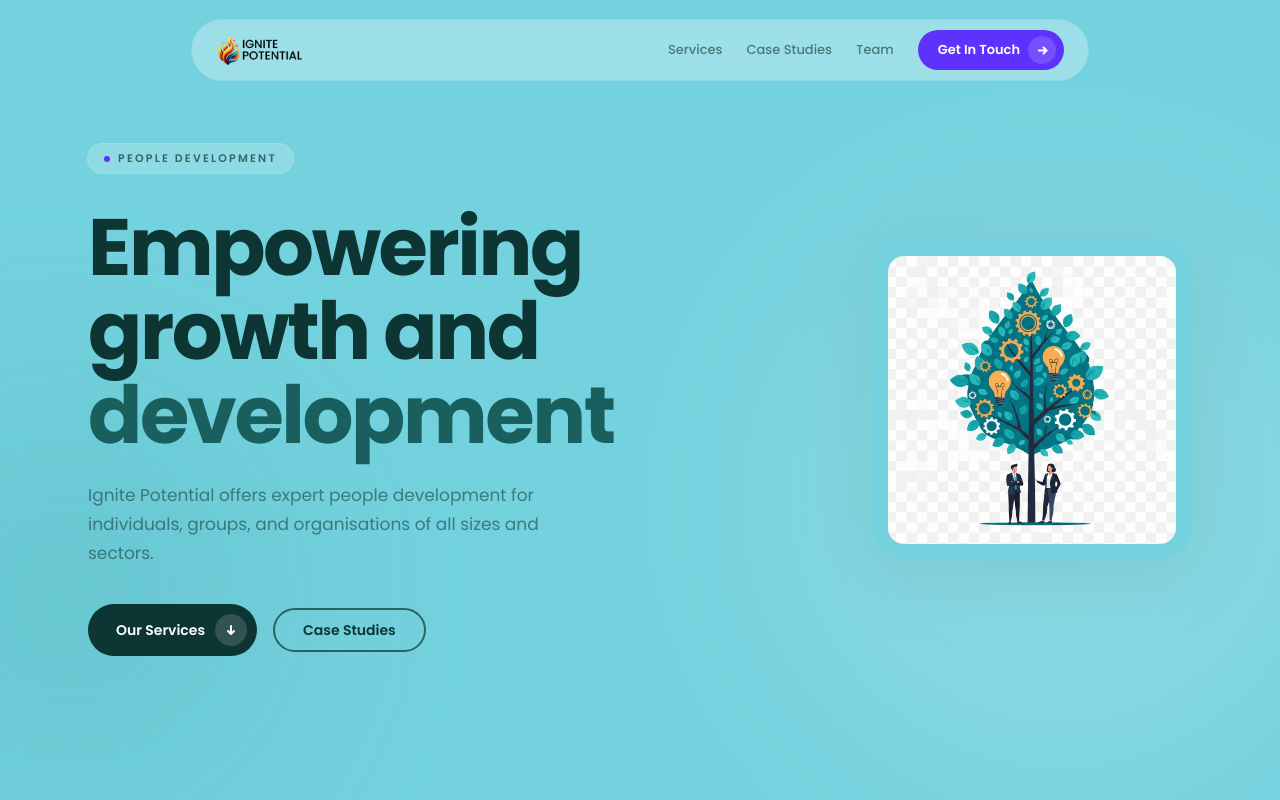
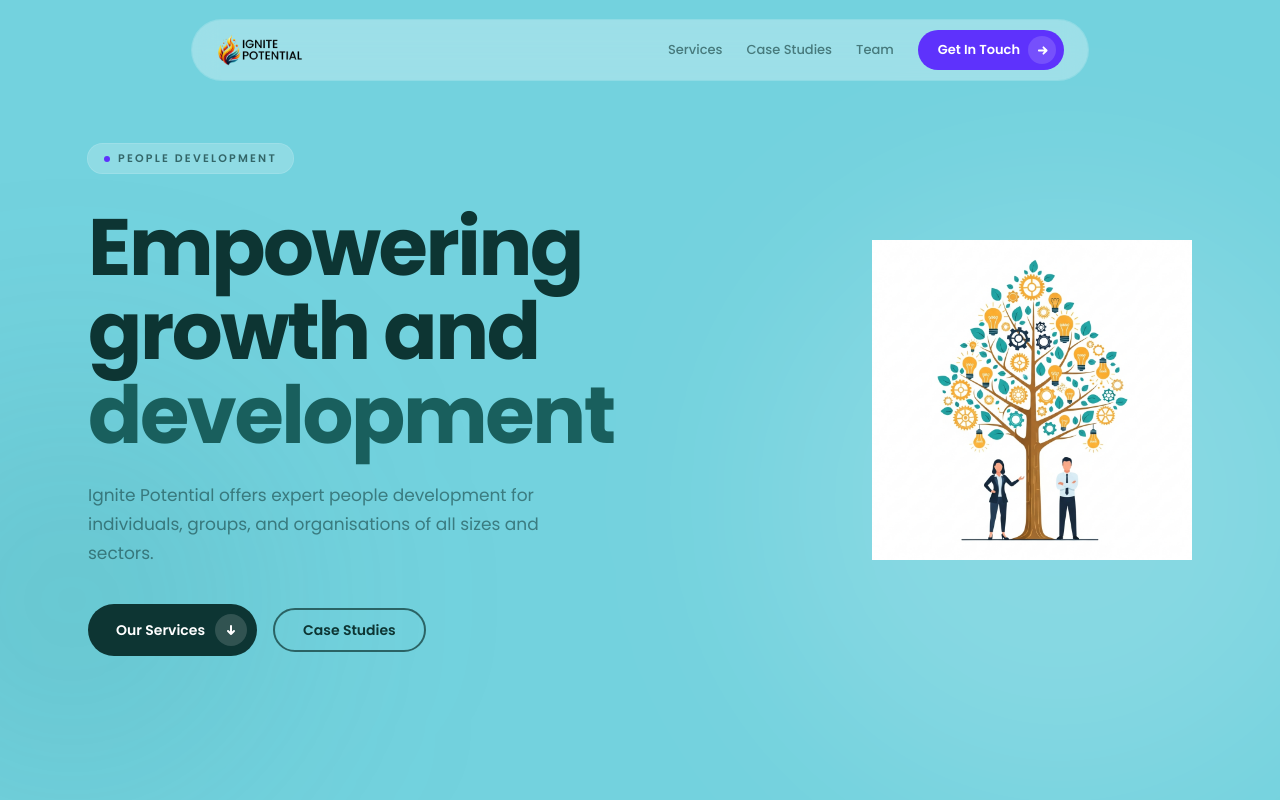
Before and after one commit to zaccope/ignite-potential, a Next.js app: page / in a window 1280 px wide. Shown: the top 800 px of the page. Built offline with nearby package versions, Linux system fonts and the light colour scheme.

Commit message:
White bg hero illustration with mix-blend-multiply for seamless blending

```diff
--- a/src/app/page.tsx
+++ b/src/app/page.tsx
@@ -71,7 +71,7 @@ export default function Home() {
                 alt="Professionals beneath a growth tree of ideas, gears, and lightbulbs"
                 width={420}
                 height={420}
-                className="w-56 rounded-[2rem] bg-teal p-4 drop-shadow-[0_10px_40px_rgba(0,0,0,0.08)] md:w-68 lg:w-80"
+                className="w-56 mix-blend-multiply md:w-72 lg:w-80"
               />
             </Reveal>
           </div>
```
Also changed, not shown: public/images/hero-illustration.png.
